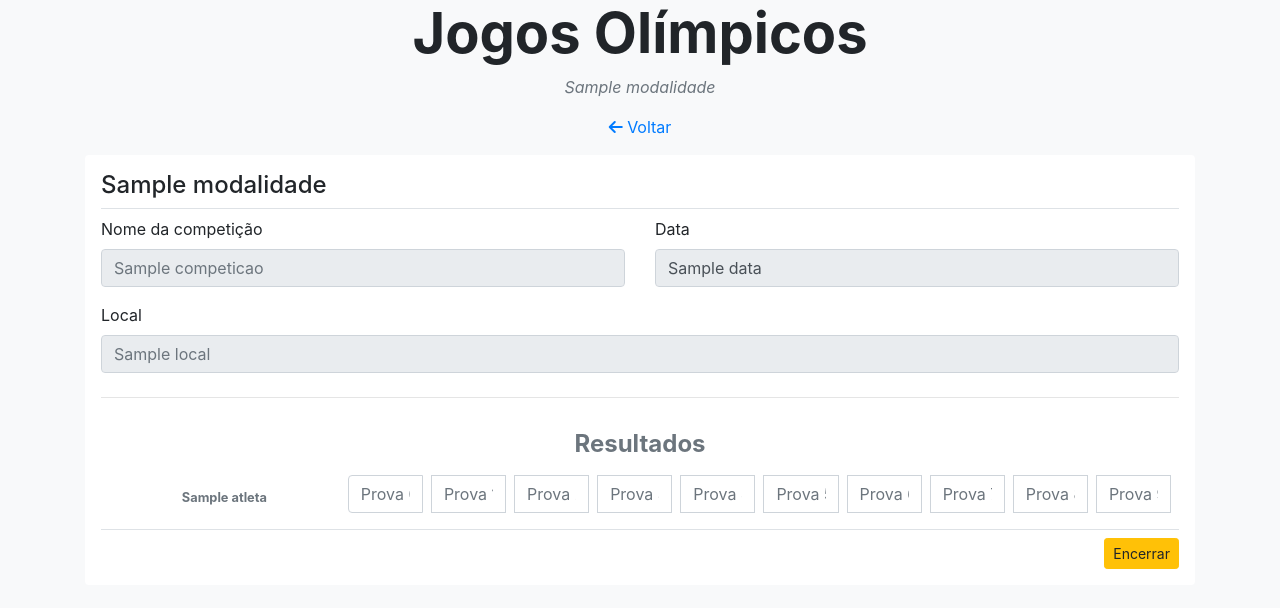
After one commit to WallaceQueiros/jogos-olimpicos-flask, a Flask app: template templates/resultados.html in a window 1280 px wide. The commit adds this page. Shown: the top 608 px of the page. Run offline with Flask 2, Linux system fonts and the light colour scheme; the template is opened without the code that fills it: most values are stand-ins (such as "Sample title", 1, 10 or a date in 2020); some libraries are stand-ins or nearby versions.

Commit message:
Finalizando template resultados (cadastro de resultado e exibicao de ranking) e fazendo correcoes finais nos outros templates.

```diff
--- a/json_service.py
+++ b/json_service.py
@@ -6,7 +6,6 @@ def read():
     with open(json_path, 'r') as f:
         return json.load(f)
 
-
 def write(modalidades):
     print(f'MODALIDADES =======>{modalidades}')
     with open(json_path, 'w') as f:
--- a/templates/base.html
+++ b/templates/base.html
@@ -32,7 +32,7 @@
                 {% endblock %}
 
                 <div class="d-flex justify-content-end w-100  pb-0 mt-2">
-                    <button type="button" id="cadastrar" class="btn btn-sm btn-warning custom-btn" ><i class="fa fa-plus"></i> {% block item %} {% endblock %}</button>
+                    <button type="button" id="cadastrar" class="btn btn-sm btn-warning custom-btn" >{% block item %} {% endblock %}</button>
                 </div>
 
                 {% block content2 %}
--- a/templates/competicoes.html
+++ b/templates/competicoes.html
@@ -12,12 +12,12 @@
             <div class="media-body pb-3 mb-0 small lh-125 border-bottom border-gray">
                 <div class="d-flex justify-content-between align-items-center w-100">
                     <h6 class="text-gray-dark pb-2">{{ c.nome }}</h6>
-                    <button class="btn btn-sm btn-dark d-block custom-btn {% if c.encerrada %}disabled{% endif %}" href="#">Cadastrar Resultados</button>
+                    <a class="btn btn-sm btn-dark d-block custom-btn {% if c.encerrada %}disabled{% endif %}" href="/{{ modalidade.id }}/{{ c.id }}">Cadastrar Resultados</a>
                 </div>
 
                 <div class="d-flex justify-content-between align-items-center w-100">
                     <span>{{ c.local }} - {{ c.data }}</span>
-                    <a class="btn btn-sm btn-dark d-block custom-btn {% if not c.encerrada %}disabled{% endif %}" href="#">Ver Ranking</a>
+                    <a class="btn btn-sm btn-dark d-block custom-btn {% if not c.encerrada %}disabled{% endif %}" href="/{{ modalidade.id }}/{{ c.id }}">Ver Ranking</a>
                 </div>
             </div>
         </div>
@@ -31,7 +31,7 @@
     {% endif %}
 {% endblock %}
 
-{% block item %}Competicao{% endblock %}
+{% block item %}<i class="fa fa-plus"></i> <span class="ml-1">Competicao</span>{% endblock %}
 
 {% block scripts %}
     <script>
--- a/templates/index.html
+++ b/templates/index.html
@@ -18,6 +18,4 @@
     {% endfor %}
 {% endblock %}
 
-{% block item %}
-    Modalidade
-{% endblock %}
+{% block scripts %}<script> $('#cadastrar').hide(); </script>{% endblock %}
--- /dev/null
+++ b/templates/resultados.html
@@ -0,0 +1,125 @@
+{% extends "base.html" %}
+{% block titulo %}Jogos Olímpicos{% endblock %}
+{% block subtitulo %}{{ modalidade.titulo }}{% endblock %}
+{% block head %}<link rel="stylesheet" href="{{ url_for('static', filename='style/competicoes_cadastro.css') }}" />{% endblock %}
+{% block pageheader %}
+    {{ super() }}
+    <a href="/{{ modalidade.id }}"><h8><i class="fa fa-arrow-left" aria-hidden="true"></i> Voltar</h8></a>
+{% endblock %}
+{% block content %}
+    <div class="mt-2">
+        <div id="competicao">
+            <div class="row">
+                <div class="col-md-6 mb-3">
+                    <label for="nome">Nome da competição</label>
+                    <input type="text" class="form-control" placeholder="{{ competicao.nome }}" id="competicao-nome" readonly>
+                </div>
+                <div class="col-md-6 mb-3">
+                    <label for="data">Data</label>
+                    <input type="datetime" class="form-control" value="{{ competicao.data }}" id="competicao-data" readonly>
+                </div>
+            </div>
+            <div class="row">
+                <div class="col-md-12 mb-3">
+                    <label for="local">Local</label>
+                    <input type="text" class="form-control" placeholder="{{ competicao.local }}" id="competicao-local" readonly>
+                </div>
+            </div>
+        </div>
+        <hr class="mt-2">
+        {% if not competicao.encerrada %}
+            <form id="form" class="text-muted pt-3 needs-validation mt-2">
+                <h4 class="text-center w-100"><strong>Resultados</strong></h4>
+                {% for a in competicao.atletas %}
+                    <div id="{{ a.nome }}" class="media-body pb-3 mb-2 small lh-125 border-bottom border-gray">
+                        <div class="mt-3 d-flex justify-content-between align-items-center w-100">
+                            <div class="mt-2 d-block text-center" style="width:20rem">
+                                <strong>{{ a.nome }}</strong>
+                            </div>
+                            <div class="input-group">
+                                {% for p in range(modalidade.provas) %}
+                                    <input type="text" class="form-control mr-2" data-nome="{{ a.nome }}" data-id="{{ a.nome.replace(' ', '-') }}" placeholder="Prova {{ p }}" id="{{ a.nome.replace(' ', '-') }}-{{ p }}" required>
+                                    <div class="invalid-feedback">
+                                        É preciso informar o resultado.
+                                    </div>
+                                {% endfor %}
+                            </div>
+
+                        </div>
+                    </div>
+                {% endfor %}
+
+        {% else %}
+            <div id="atleta-container" class="pt-3 mt-2">
+                <h4 class="text-center w-100"><strong>Ranking</strong></h4>
+                {% for atleta in competicao.ranking %}
+                    <span id="{{atleta.nome}}" class="media-body pb-3 mb-2 small lh-125 border-bottom border-gray">
+                        <div class="mt-3 ml-10 d-flex justify-content-start align-items-center w-100">
+                            <div class="mt-2 d-block" style="width:4rem">
+                                <strong>{{ loop.index }}°</strong>
+                                {% if loop.index <= 3 %}
+                                    <i class="{{ ['fa fa-trophy', 'fa fa-medal', 'fa fa-award'][ loop.index0] }}"></i>
+                                {% endif %}
+                            </div>
+                            <div class="d-block">
+                                <strong class="text-center">{{ atleta }}</strong>
+                            </div>
+
+                        </div>
+                    </div>
+                {% endfor %}
+        {% endif %}
+{% endblock %}
+
+{% block content2 %}
+    {% if competicao.encerrada %}
+        </form>
+    {% else %}
+        </div>
+    {% endif %}
+{% endblock %}
+
+{% block item %} Encerrar {% endblock %}
+{% block scripts %}
+    <script>
+
+        {% if competicao.encerrada %}
+            $('.btn-warning').hide();
+        {% else %}
+            send = async function(data) {
+                await $.ajax({
+                    url: `/{{ modalidade.id }}/{{ competicao.id }}`,
+                    method:"POST",
+                    dataType:"json",
+                    contentType:"application/json",
+                    data: JSON.stringify(data),
+                    async: false,
+                    success: setTimeout(500, window.location.href='/{{ modalidade.id }}/{{ competicao.id }}')
+                });
+            }
+
+            $('.btn-warning').prop("type", "submit")
+            $("#form").submit(function(event) {
+                event.preventDefault();
+
+                const provas = {{ modalidade.provas }};
+
+                var ids = $('#form input[type=text]')
+                    .map(function() {return '#'+$(this).data('id')} );
+
+
+                var data = {};
+
+                [...ids].forEach((id) => {
+                    var id_provas = [...Array(provas).keys()].map(key => `${id}-${key}`)
+                    var nome = $(`${id}-0`).data('nome');
+                    var vlr = [...id_provas.map(id => $(id).val())];
+                    data[nome] = vlr;
+                });
+
+                send(data);
+
+            });
+        {% endif %}
+    </script>
+{% endblock %}
```
Also changed, not shown: templates/competicoes_cadastro.html (+18 -14 lines).
